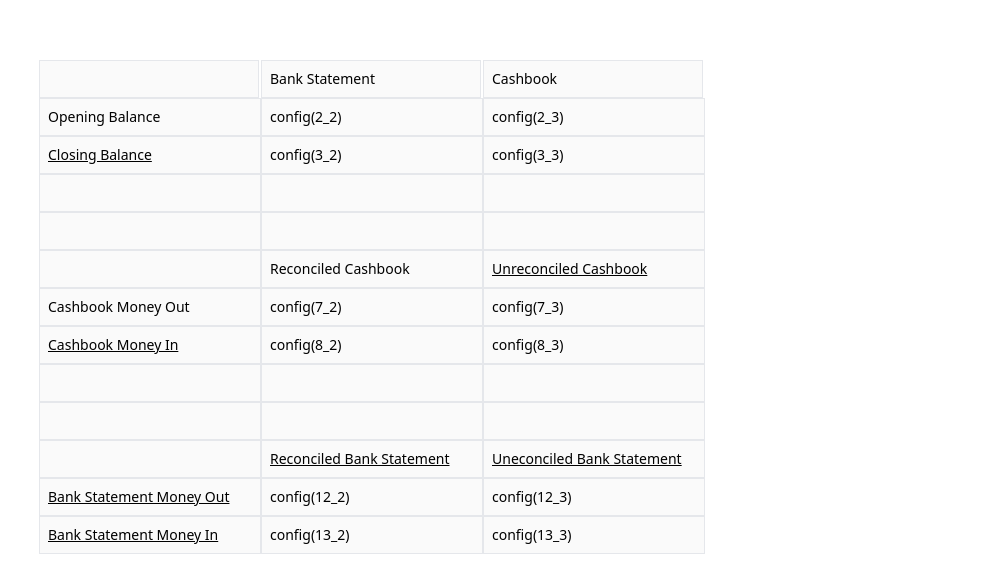
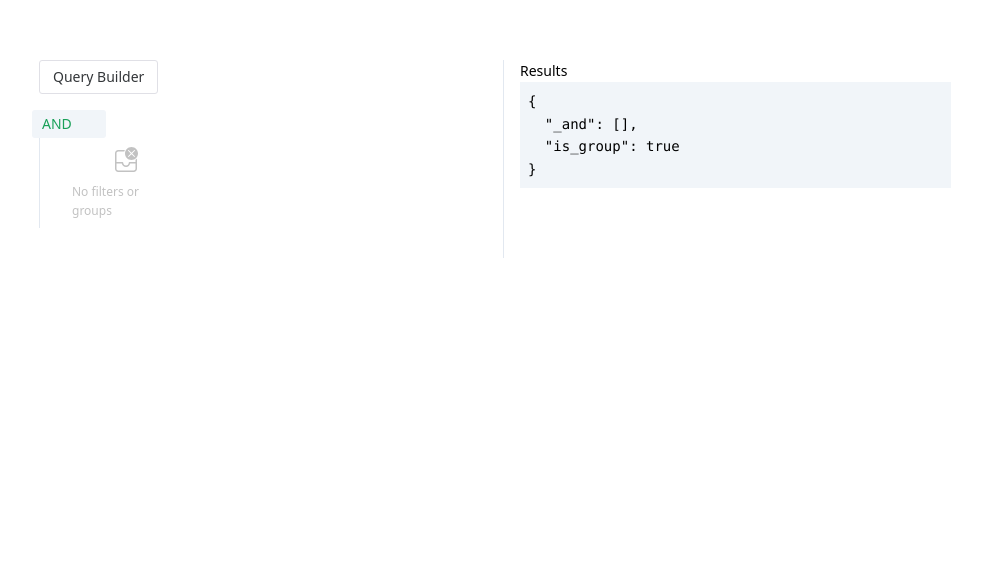
Before and after one commit to moseskamau338/unique-vue-components, a Vue app: page / in a window 1280 px wide. Shown: the part 116-698 px from the top of the page, without its empty margins (137-1119 px from the left). Built offline with nearby package versions, Linux system fonts and the light colour scheme; what vue3-apexcharts would draw is missing.

Commit message:
finalize matrix component

```diff
--- a/src/App.vue
+++ b/src/App.vue
@@ -1,5 +1,5 @@
 <script setup lang="ts">
-// import QueryBuilder from "@/components/QueryBuilder.vue";
+import QueryBuilder from "@/components/QueryBuilder.vue";
 import Matrix from "@/components/MatrixComponents/Matrix.vue";
 
 const matrix_data = {
@@ -64,8 +64,8 @@ const matrix_data = {
 
 <template>
   <div class="h-[100vh] w-[100vw] p-44">
-    <!--<QueryBuilder />-->
-    <Matrix view-only :data="matrix_data" />
+    <QueryBuilder />
+    <!--<Matrix view-only :data="matrix_data" />-->
   </div>
 </template>
 
```
